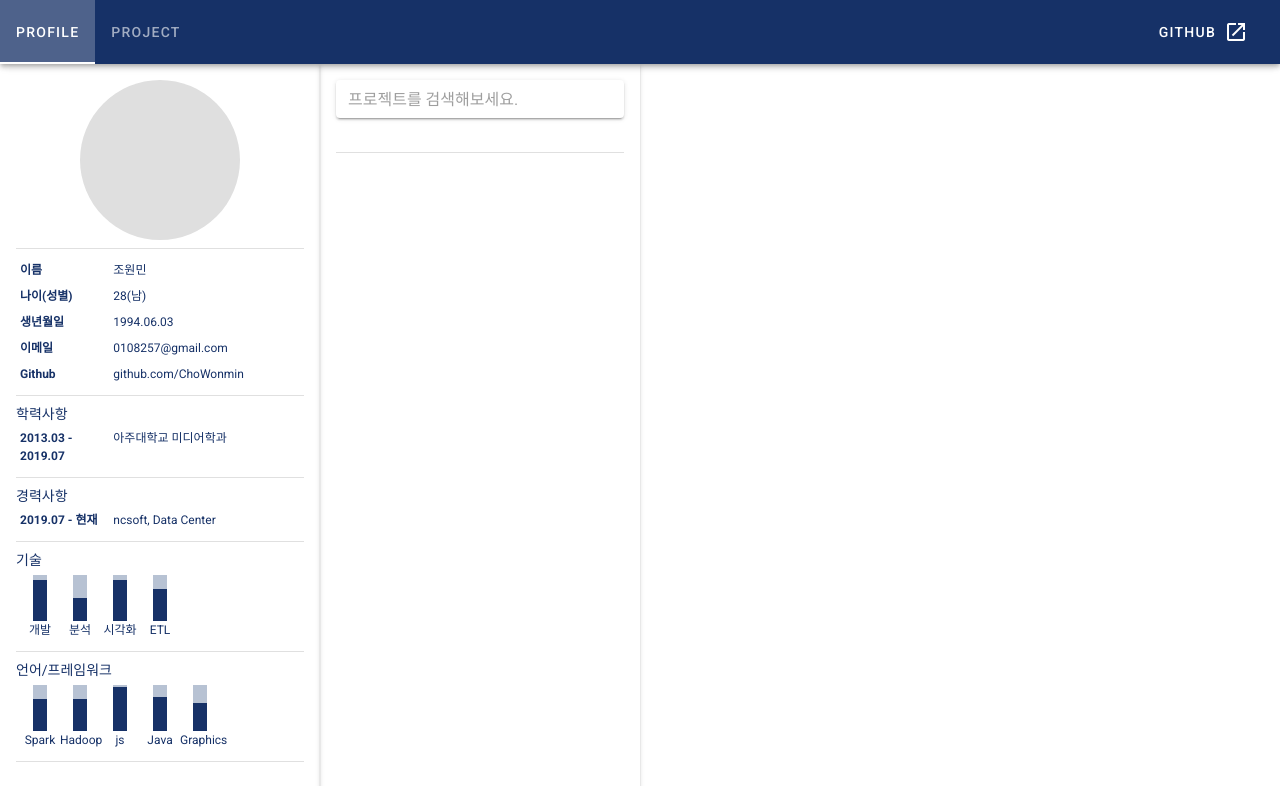
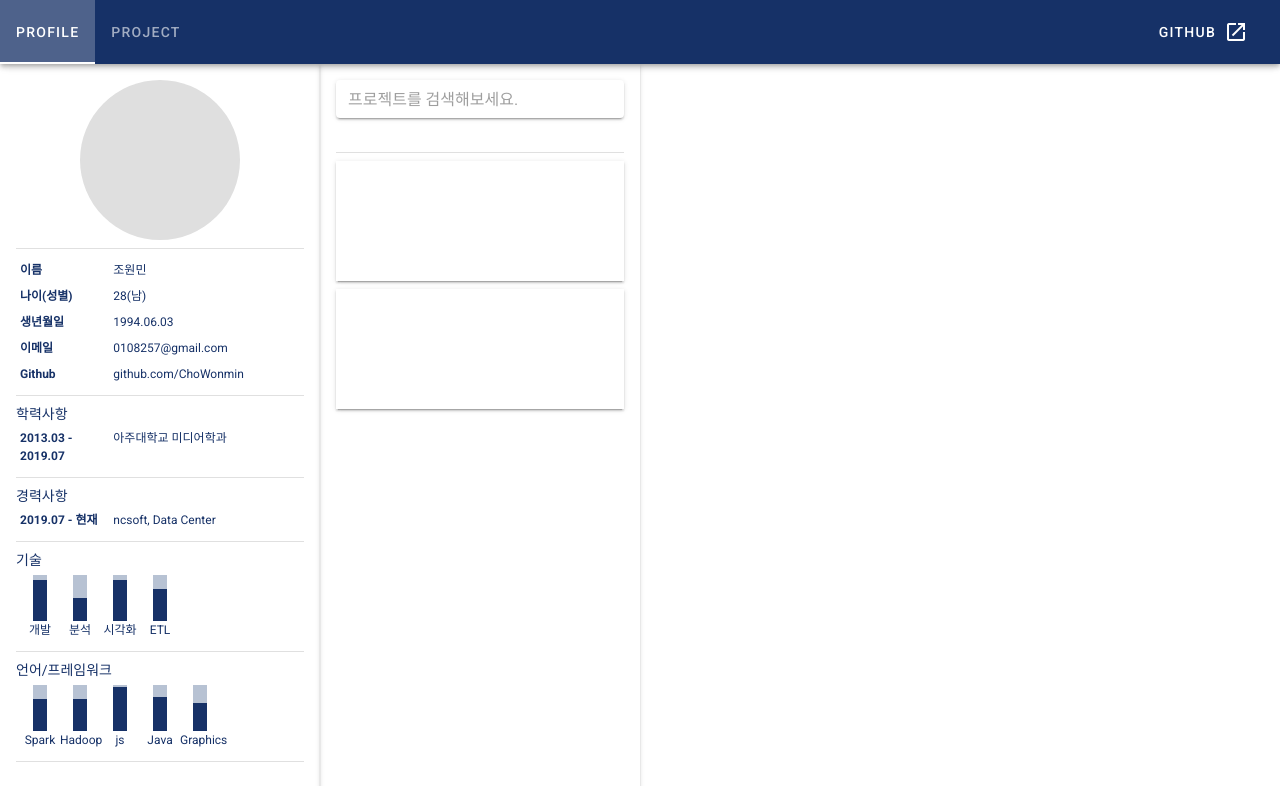
Before and after one commit to ChoWonmin/portfolio, a Vue app: page / in a window 1280 px wide. Shown: the top 786 px of the page. Built offline with nearby package versions, Linux system fonts and the light colour scheme.

Commit message:
project card

```diff
--- a/src/views/Profile.vue
+++ b/src/views/Profile.vue
@@ -49,6 +49,8 @@
         v-text-field(solo placeholder="프로젝트를 검색해보세요." dense)
       v-divider.my-2
       .project-list
+        .project-card
+        .project-card
 </template>
 
 <script>
@@ -140,4 +142,9 @@ export default {
     height: 100%
     @include shadow
     padding: 16px
+    .project-card
+      @include shadow
+      width: 100%
+      height: 120px
+      margin-top: 8px
 </style>
```
